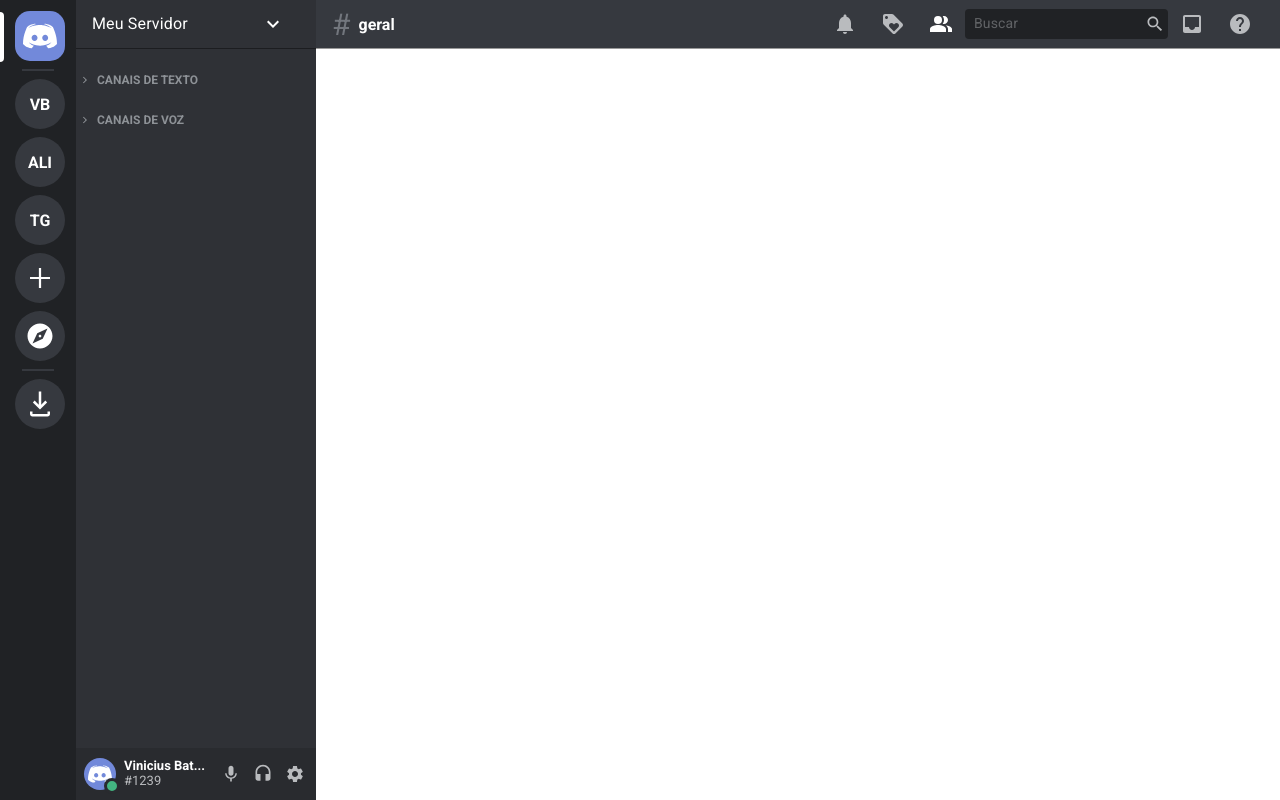
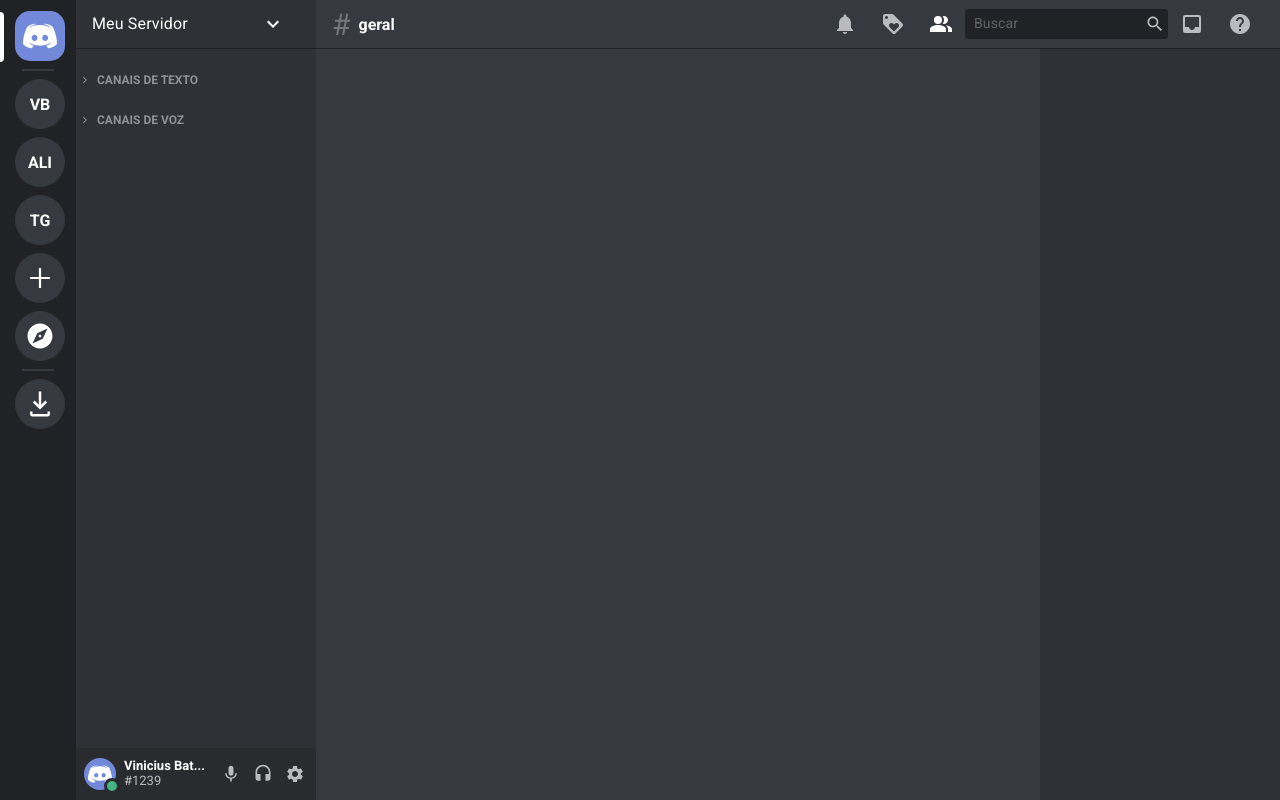
Before and after one commit to vbbarbosa97/clone-discord, a React (Create React App) app: page / in a window 1280 px wide. Built offline with nearby package versions, Linux system fonts and the light colour scheme.

Commit message:
Estruturas de channel data e user info iniciadas :rocket:

```diff
--- /dev/null
+++ b/src/components/ChannelData/index.tsx
@@ -0,0 +1,9 @@
+import React from 'react';
+
+import { Container } from './styles';
+
+const ChannelData = () => {
+	return <Container></Container>;
+};
+
+export default ChannelData;
--- /dev/null
+++ b/src/components/ChannelData/styles.ts
@@ -0,0 +1,6 @@
+import styled from 'styled-components';
+
+export const Container = styled.div`
+	grid-area: CD;
+	background-color: #36393f;
+`;
--- a/src/components/Layout/index.tsx
+++ b/src/components/Layout/index.tsx
@@ -1,10 +1,13 @@
 import React from 'react';
+import ChannelData from '../ChannelData';
 import ChannelInfo from '../ChannelInfo';
 import ChannelList from '../ChannelList';
 import ServerList from '../ServerList';
 import ServerName from '../ServerName';
 import UserInfo from '../UserInfo';
+import UserList from '../UserList';
 import { Grid } from './styles';
+
 
 const Layout = () => {
 	return (
@@ -14,6 +17,8 @@
 			<ChannelInfo />
 			<ChannelList />
 			<UserInfo />
+			<ChannelData />
+			<UserList />
 		</Grid>
 	);
 };
--- /dev/null
+++ b/src/components/UserList/index.tsx
@@ -0,0 +1,10 @@
+import React from 'react';
+import { Container } from './styles';
+
+const UserList = () => {
+	return (
+		<Container></Container>
+	);
+};
+
+export default UserList;
--- /dev/null
+++ b/src/components/UserList/styles.ts
@@ -0,0 +1,6 @@
+import styled from 'styled-components';
+
+export const Container = styled.div`
+	grid-area: UL;
+	background-color: #2f3136;
+`;
```
